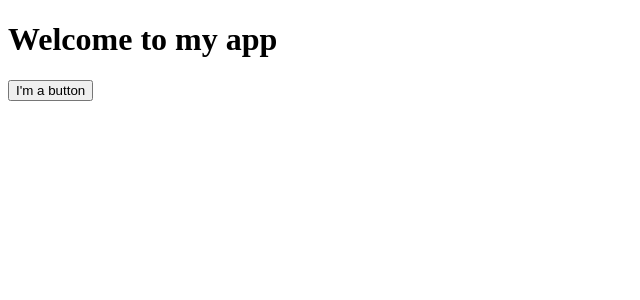
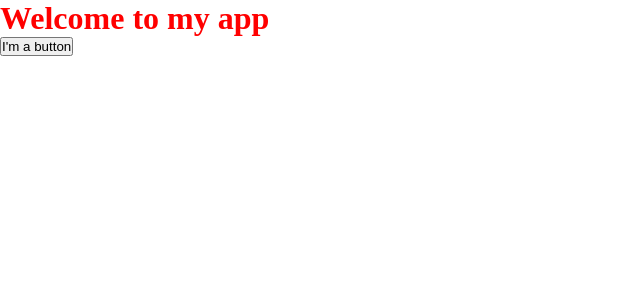
Before and after one commit to kkapi/react-quick-start, a JavaScript app: page / in a window 1280 px wide. Shown: the top 300 px of the page, without its empty margins (0-640 px from the left). Built offline with nearby package versions, Linux system fonts and the light colour scheme; the HTML template or start-up script is replaced by a standard one.

Commit message:
adding styles

```diff
--- a/src/App.js
+++ b/src/App.js
@@ -1,9 +1,10 @@
 import MyButton from "./components/MyButton";
+import './styles/App.css'
 
 function App() {
   return (
     <div>
-      <h1>Welcome to my app</h1>
+      <h1 className="red">Welcome to my app</h1>
       <MyButton />
     </div>
   );
--- /dev/null
+++ b/src/styles/App.css
@@ -0,0 +1,13 @@
+* {
+    margin: 0;
+    padding: 0;
+    box-sizing: border-box;
+}
+
+.App {
+    width: 500px
+}
+
+.red {
+    color: red;
+}
```
